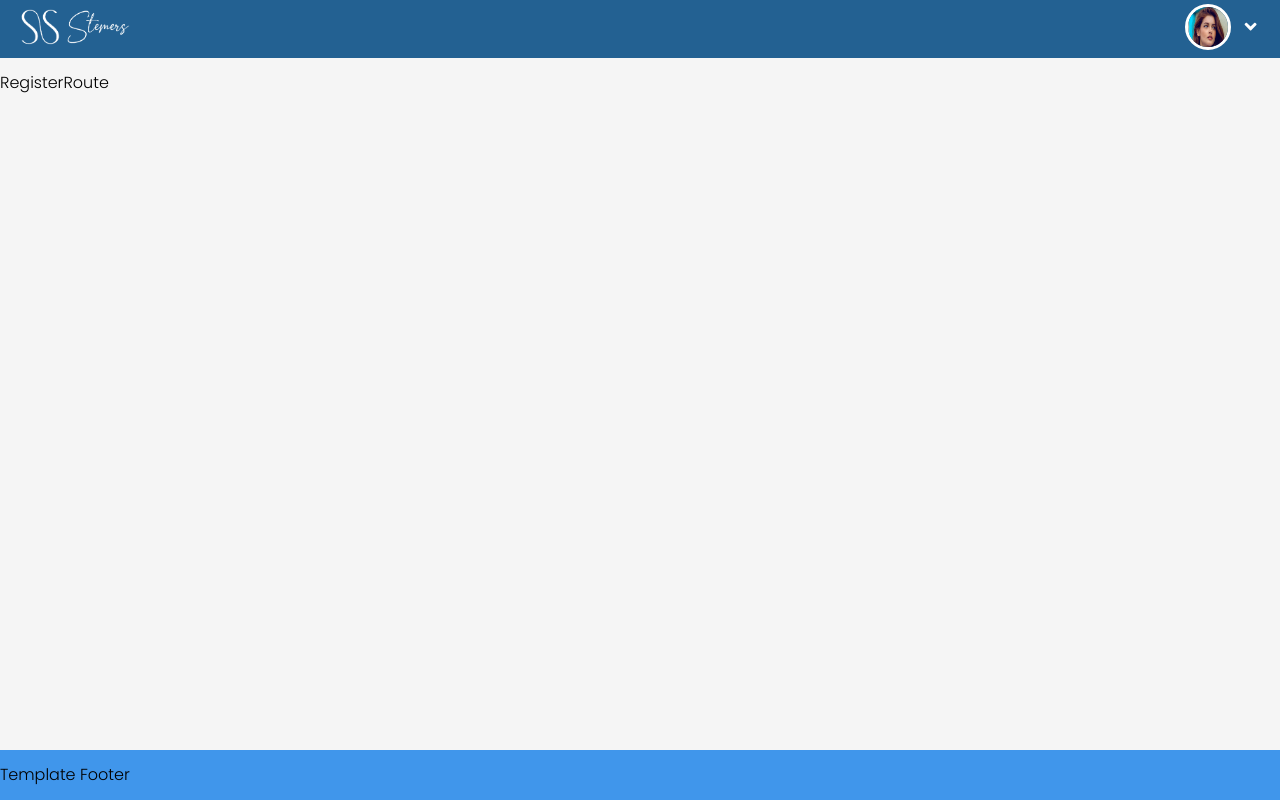
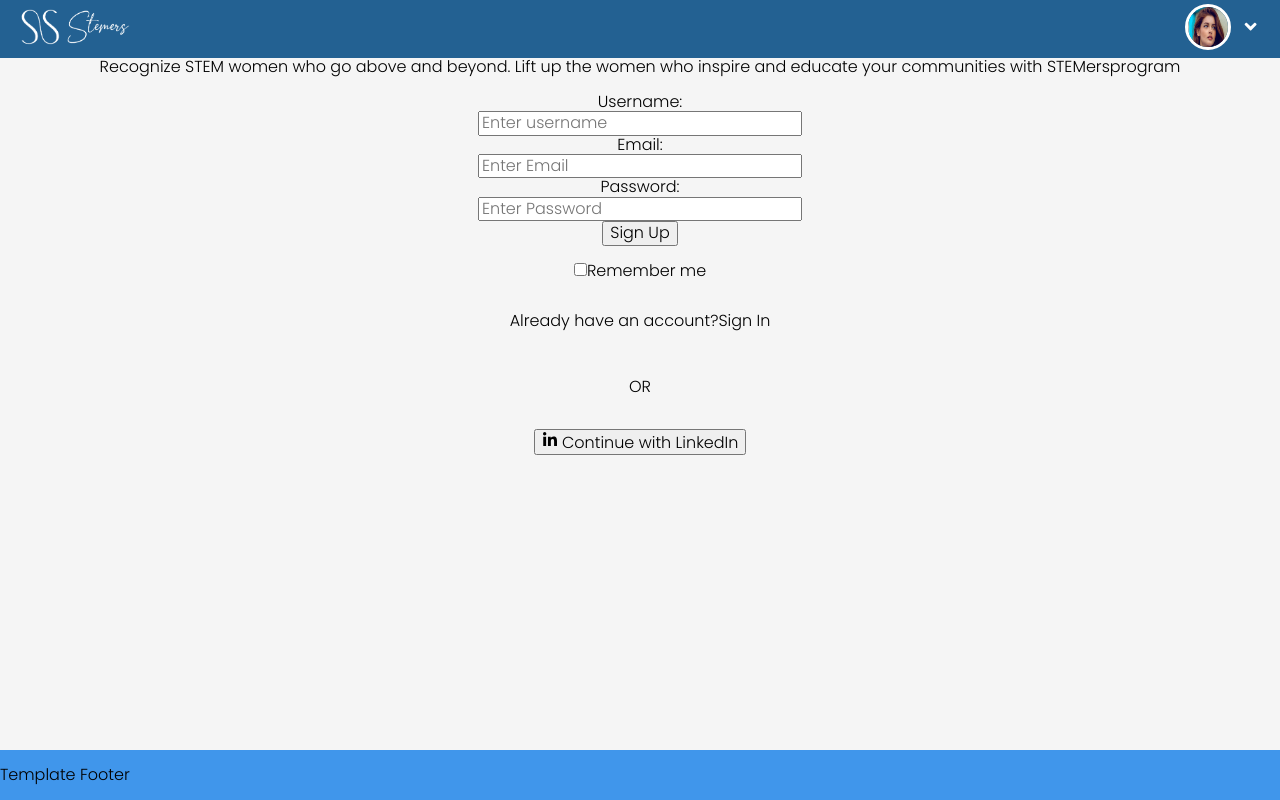
Before and after one commit to STEMers/stemers-frontend-netlify, a React (Create React App) app: page /register in a window 1280 px wide. Built offline with nearby package versions, Linux system fonts and the light colour scheme; a web font is replaced by a local one.

Commit message:
edit Register component

```diff
--- a/src/routes/Register.js
+++ b/src/routes/Register.js
@@ -1,8 +1,100 @@
+import { useState } from "react";
+import { useNavigate } from "react-router-dom";
 
-const RegisterRoute = () => {
+import FlexBox from "../components/flex-box/FlexBox";
+import RegisterForm from "../components/register-form/RegisterForm";
+import ContinueWithLinkedIn from "../components/continue-with-linked-in/ContinueWithLinkedIn";
+import { baseUrl } from "../config";
+
+const SignUpUrl = `${baseUrl}/auth/local/register`;
+
+const RegisterRoute = ({ setCurrentUserData }) => {
+  const navigate = useNavigate();
+
+  const [isLoading, setIsLoading] = useState(false);
+
+  async function handleSignUpSubmit(values) {
+    setIsLoading(true);
+
+    try {
+      const response = await fetch(encodeURI(SignUpUrl), {
+        method: "POST",
+        headers: {
+          "Content-Type": "application/json",
+        },
+        body: JSON.stringify({
+          username: values.username,
+          email: values.email,
+          password: values.password,
+        }),
+      });
+
+      if (!response.ok) {
+        const errorJson = await response.json();
+        const message = `\nStatus: ${response.status} \nStatus Text: ${response.statusText} \nMessage:${errorJson.error.message} \nurl-> ${SignUpUrl}`;
+
+        throw new Error(message);
+      }
+
+      const json = await response.json();
+      console.log("SIGN UP SUCCESS", json);
+
+      setCurrentUserData(json); // store register usr for develop other authenticated feature
+
+      navigate("/");
+    } catch (err) {
+      alert(err);
+    } finally {
+      setIsLoading(false);
+    }
+  }
+
+  if (isLoading) {
+    return (
+      <div>
+        <p>Loading...</p>
+      </div>
+    );
+  }
+
   return (
-    <p>RegisterRoute</p>
-  )
-}
+    <FlexBox alignItems="center" flexDirection="column" gap="1rem">
+      <div className="stemers-description-section">
+        Recognize <span className="stem-highlight">STEM</span> women who go
+        above and beyond. Lift up the women who inspire and educate your
+        communities with <span className="stem-highlight">STEMers</span>
+        program
+      </div>
+
+      <RegisterForm onSubmit={handleSignUpSubmit} />
+
+      <FlexBox alignItems="center" flexDirection="column" gap="1rem">
+        <div className="remember-me-section">
+          <input
+            type="checkbox"
+            name="signInCheckbox"
+            id="remember-me"
+            className="sign-in--checkbox"
+          />
+          <label htmlFor="remember-me" className="label-remember-me">
+            Remember me
+          </label>
+        </div>
+      </FlexBox>
+
+      <div className="switch-to-Sign-in-section switch-section">
+        <p className="to-sign-in to-another">
+          Already have an account?
+          <span className="toggle-sign-in" onClick={() => navigate("/login")}>
+            Sign In
+          </span>
+        </p>
+      </div>
+
+      <p className="or">OR</p>
+      <ContinueWithLinkedIn />
+    </FlexBox>
+  );
+};
 
 export default RegisterRoute;
```
